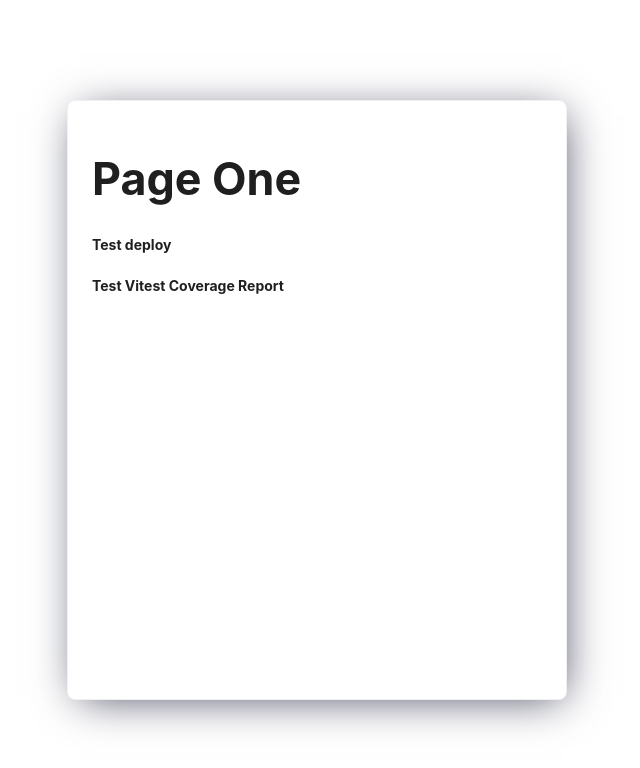
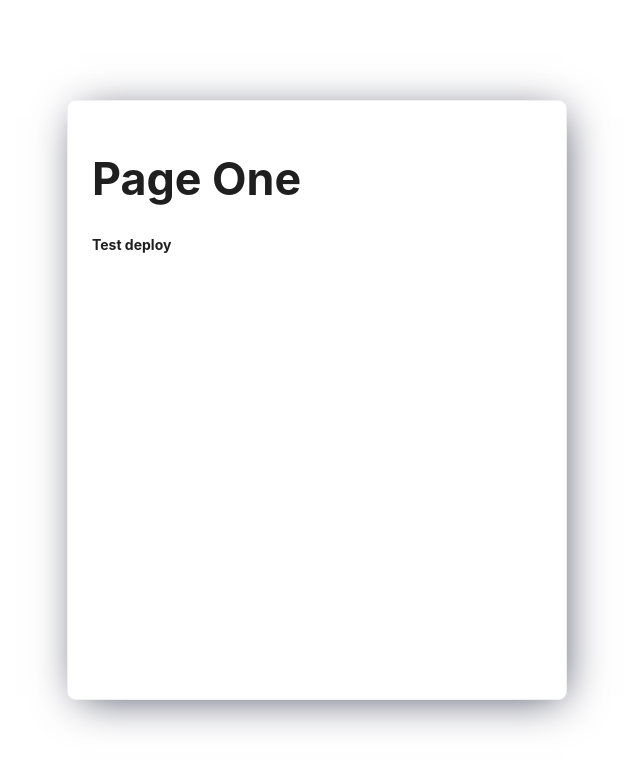
Before and after one commit to Maks-Ryzhykov/pet-project, a React (Vite) app: page / in a window 1280 px wide. Shown: the top 768 px of the page, without its empty margins (323-963 px from the left). Built offline with nearby package versions, Linux system fonts and the light colour scheme.

Commit message:
test commit

```diff
--- a/src/pages/PageOne/index.tsx
+++ b/src/pages/PageOne/index.tsx
@@ -6,7 +6,6 @@ function PageOne() {
     <Card className="card-root" data-testid="card">
       <h1>Page One</h1>
       <h4>Test deploy</h4>
-      <h4>Test Vitest Coverage Report</h4>
     </Card>
   );
 }
```
